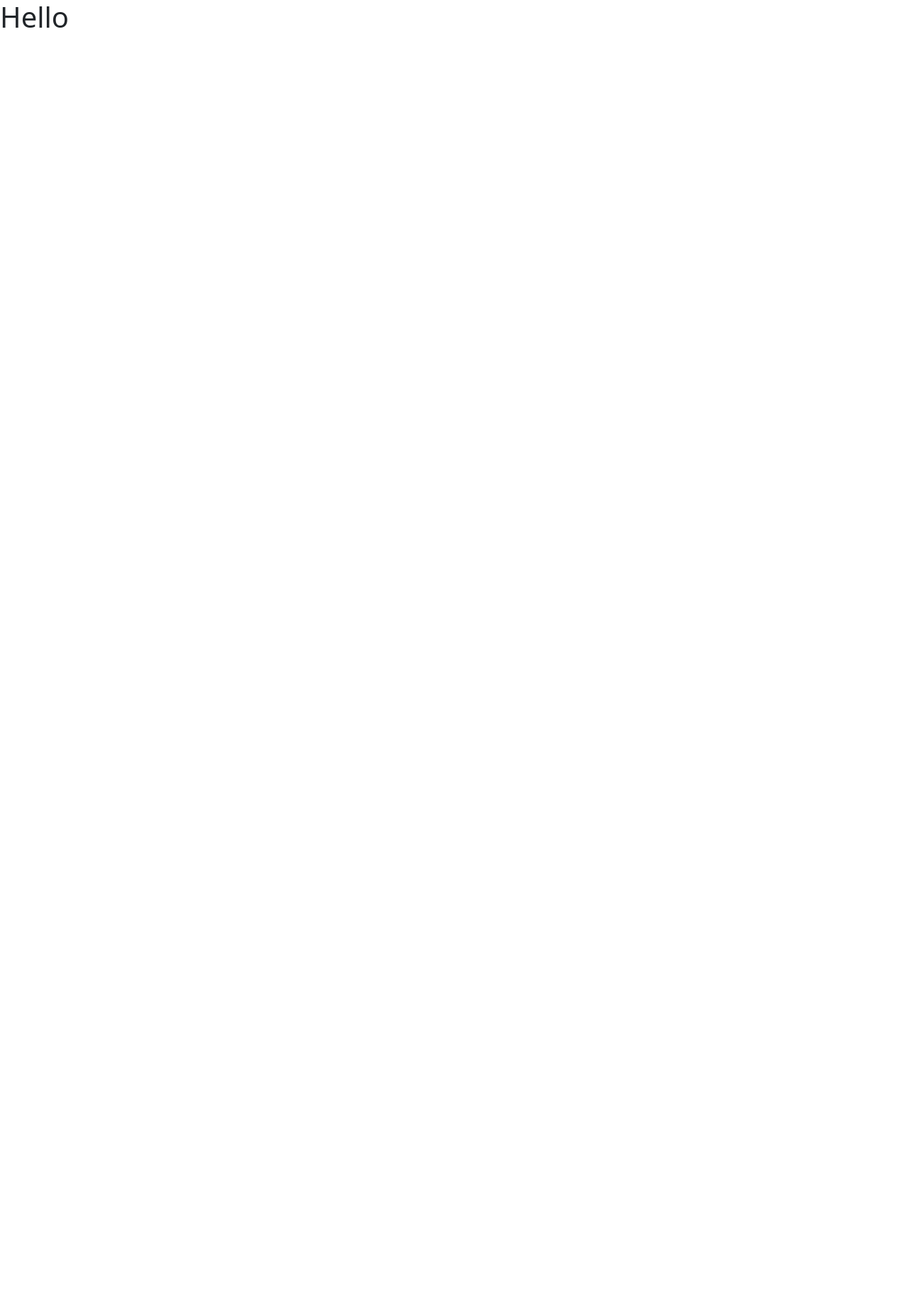
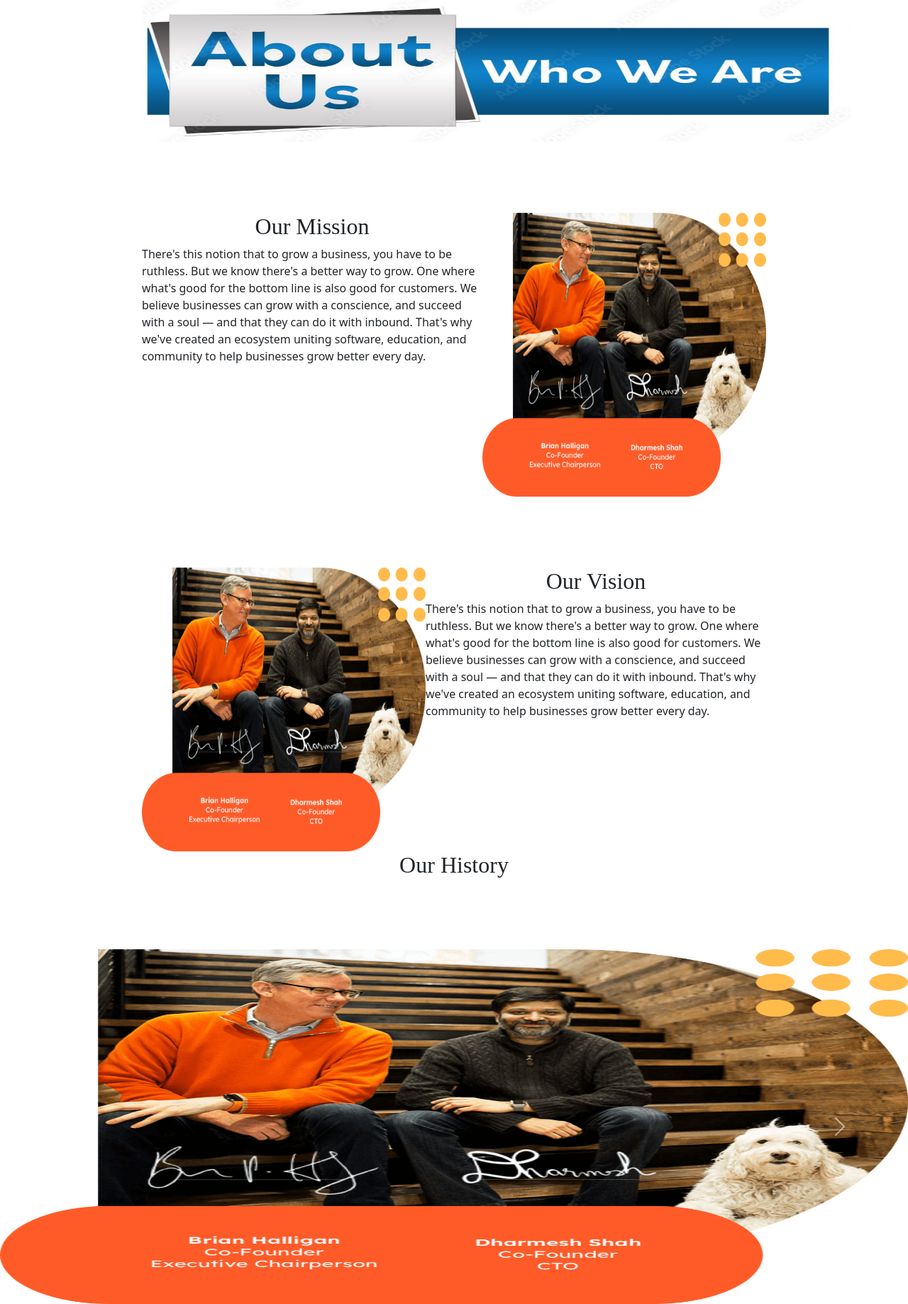
Before and after one commit to DedicatedRishi/project1, a React (Vite) app: page / in a window 1280 px wide. Shown: the whole page at 71% size. Before the commit the page ends 800 px from the top, so only its background shows below. Built offline with nearby package versions, Linux system fonts and the light colour scheme.

Commit message:
Completed About Us page

```diff
--- a/src/pages/About.jsx
+++ b/src/pages/About.jsx
@@ -3,21 +3,87 @@ import styled from 'styled-components'
 
 const About = () => {
   return (
-   <Wrapper>
-    <div className='des'>
-      <h1>Hello</h1>
+    <Wrapper>
+      <div className='about'>
+        <img src='src/pages/image2.jpg' width="1000" height="200" ></img>
+      </div>
 
+      <div className='mission'>
+        <div>
+          <h2>Our Mission</h2>
+          <p>There's this notion that to grow a business, you have to be ruthless. But we know there's a better way to grow. One where what's good for the bottom line is also good for customers. We believe businesses can grow with a conscience, and succeed with a soul — and that they can do it with inbound. That's why we've created an ecosystem uniting software, education, and community to help businesses grow better every day.</p>
+        </div>
+        <img src='src/pages/image1.webp' width="400" height="400"></img>
+      </div>
 
-    </div>
-   </Wrapper>
+      <div className='mission'>
+        <img src='src/pages/image1.webp' width="400" height="400"></img>
+        <div>
+          <h2>Our Vision</h2>
+          <p>There's this notion that to grow a business, you have to be ruthless. But we know there's a better way to grow. One where what's good for the bottom line is also good for customers. We believe businesses can grow with a conscience, and succeed with a soul — and that they can do it with inbound. That's why we've created an ecosystem uniting software, education, and community to help businesses grow better every day.</p>
+        </div>
+      </div>
+
+      <div className='history'>
+        <h2>Our History</h2>
+        <div className='images'>
+        <div id="carouselExampleControls" class="carousel slide" data-bs-ride="carousel">
+          <div class="carousel-inner">
+            <div class="carousel-item active">
+              <img src="src/pages/image1.webp" class="d-block w-100" alt="..." height="500"></img>
+            </div>
+            <div class="carousel-item">
+              <img src="src/pages/image1.webp" class="d-block w-100" alt="..." height="500"></img>
+            </div>
+            <div class="carousel-item">
+              <img src="src/pages/image1.webp" class="d-block w-100" alt="..." height="500"></img>
+            </div>
+          </div>
+          <button class="carousel-control-prev" type="button" data-bs-target="#carouselExampleControls" data-bs-slide="prev">
+            <span class="carousel-control-prev-icon" aria-hidden="true"></span>
+            <span class="visually-hidden">Previous</span>
+          </button>
+          <button class="carousel-control-next" type="button" data-bs-target="#carouselExampleControls" data-bs-slide="next">
+            <span class="carousel-control-next-icon" aria-hidden="true"></span>
+            <span class="visually-hidden">Next</span>
+          </button>
+        </div>
+        </div>
+      </div>
+
+    </Wrapper>
   )
 }
 
 const Wrapper = styled.section`
 
-h1{
+.about{
+  margin-right: 200px;
+  margin-left: 200px;
+}
+.mission{
+  margin-top : 100px;
+  margin-right: 200px;
+  margin-left: 200px;
+  display : flex;
+}
+h2{
+  text-align : center;
+font-family : Cursive;
+}
+p{
+  font : 10px;
+}
+
+.history
+{
   font : 15px;
 }
+.images
+{
+  margin-top : 100px;
+}
+
 `;
 
 export default About
```
Also changed, not shown: src/pages/image1.webp (added), src/pages/image2.jpg (added).
